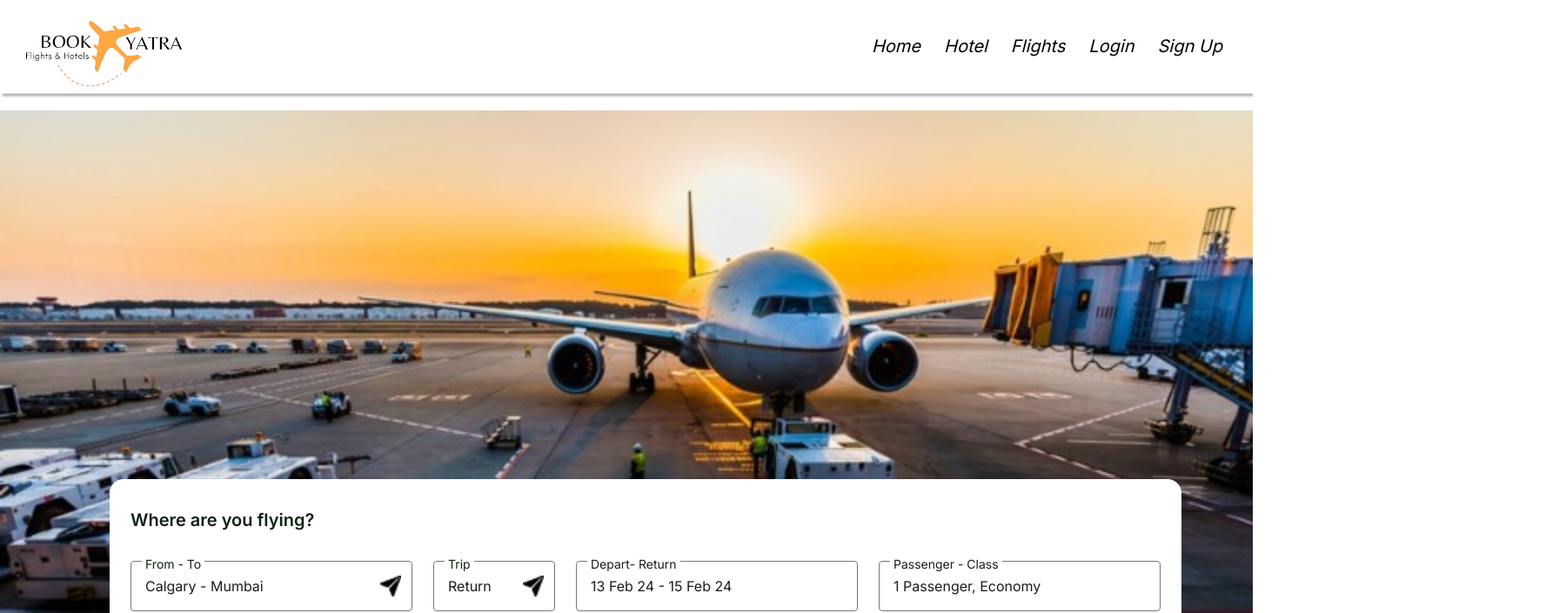
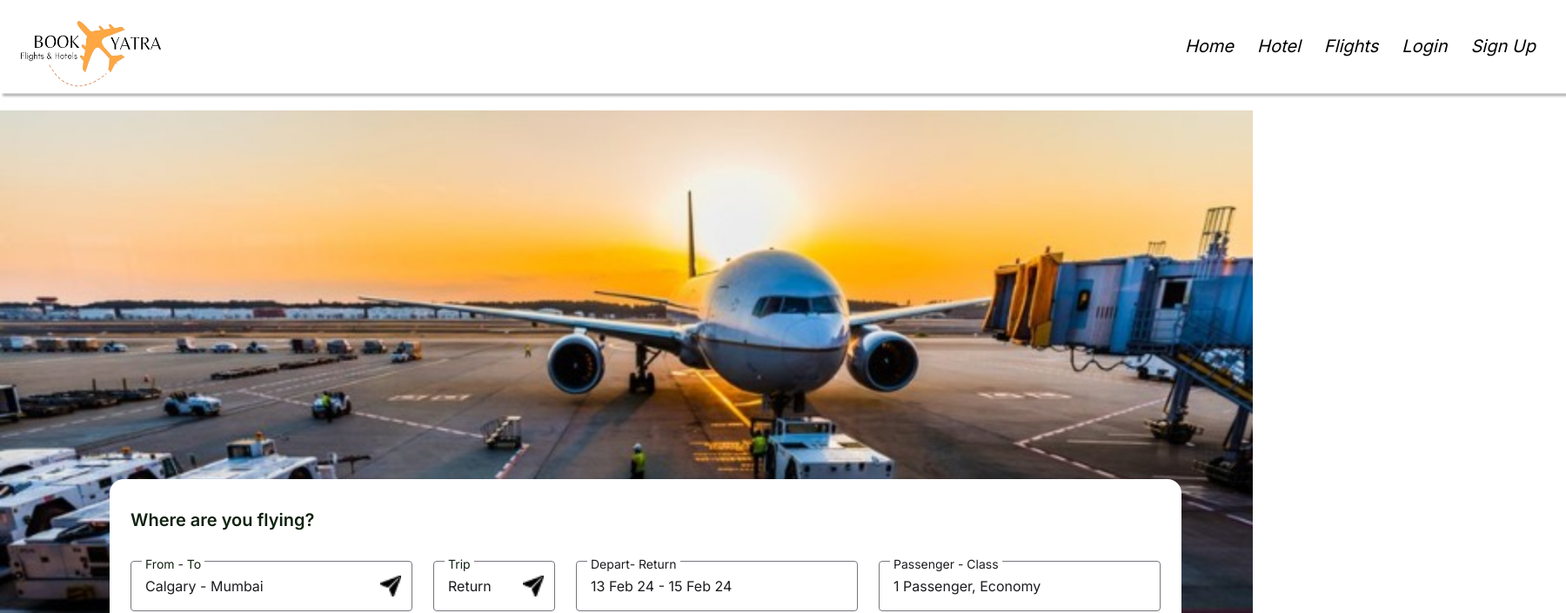
Before and after one commit to Zainul884/BookYatra, a Next.js app in the folder Team/bookyatraa/: page /flights in a window 1280 px wide. Shown: the top 705 px of the page at 87% size, 1800 px wide, since content can reach past the window. Built offline with nearby package versions, Linux system fonts and the light colour scheme.

Commit message:
click on logo added
-

```diff
--- a/Team/bookyatraa/app/flights/page.js
+++ b/Team/bookyatraa/app/flights/page.js
@@ -4,7 +4,7 @@ import Link from 'next/link';
 
 
 const FlightPage = () => {
-	return (<div className="relative w-[1440px] h-[3442px] bg-[#fff] overflow-hidden">
+	return (<div className="relative w-[1800px] h-[3442px] bg-[#fff] overflow-hidden">
   <div className="absolute left-[26px] top-[897px] w-[418px] h-[69px] text-[57px] font-['Inter'] text-[#000]">Flights</div>
   <div className="absolute left-[23px] top-[1333px] w-[568px] h-[69px] text-[57px] font-['Inter'] text-[#000]">Popular Destinations</div>
   <div className="absolute left-[43px] top-[2243px] w-[1150px] h-[378px] flex">
@@ -212,13 +212,31 @@ const FlightPage = () => {
   <div className="flights">
   <header className="header">
   <div className="header-content">
-          <img src="./Images Capstone/LOGO without bg.png" alt="logo" className="logo-home" />
+    <Link href="./homepage">
+
+        <img
+          src="./Images Capstone/LOGO without bg.png"
+          alt="logo"
+          className="logo-home"
+        />
+
+    </Link>
     <nav className="homenavigation">
-            <Link href="./homepage"className="link">Home</Link>
-            <Link href="./hotel" className="link">Hotel</Link>
-            <Link href="./flights"className="link">Flights</Link>
-            <Link href="./login" className="link">Login</Link>
-            <Link href="./signup" className="link">Sign Up</Link>
+      <Link href="./homepage" className="link">
+        Home
+      </Link>
+      <Link href="./hotel" className="link">
+        Hotel
+      </Link>
+      <Link href="./flights" className="link">
+        Flights
+      </Link>
+      <Link href="./login" className="link">
+        Login
+      </Link>
+      <Link href="./signup" className="link">
+        Sign Up
+      </Link>
     </nav>
   </div>
   <hr className="line"></hr>
```
Lines whose indentation alone changed are shown as unchanged.
